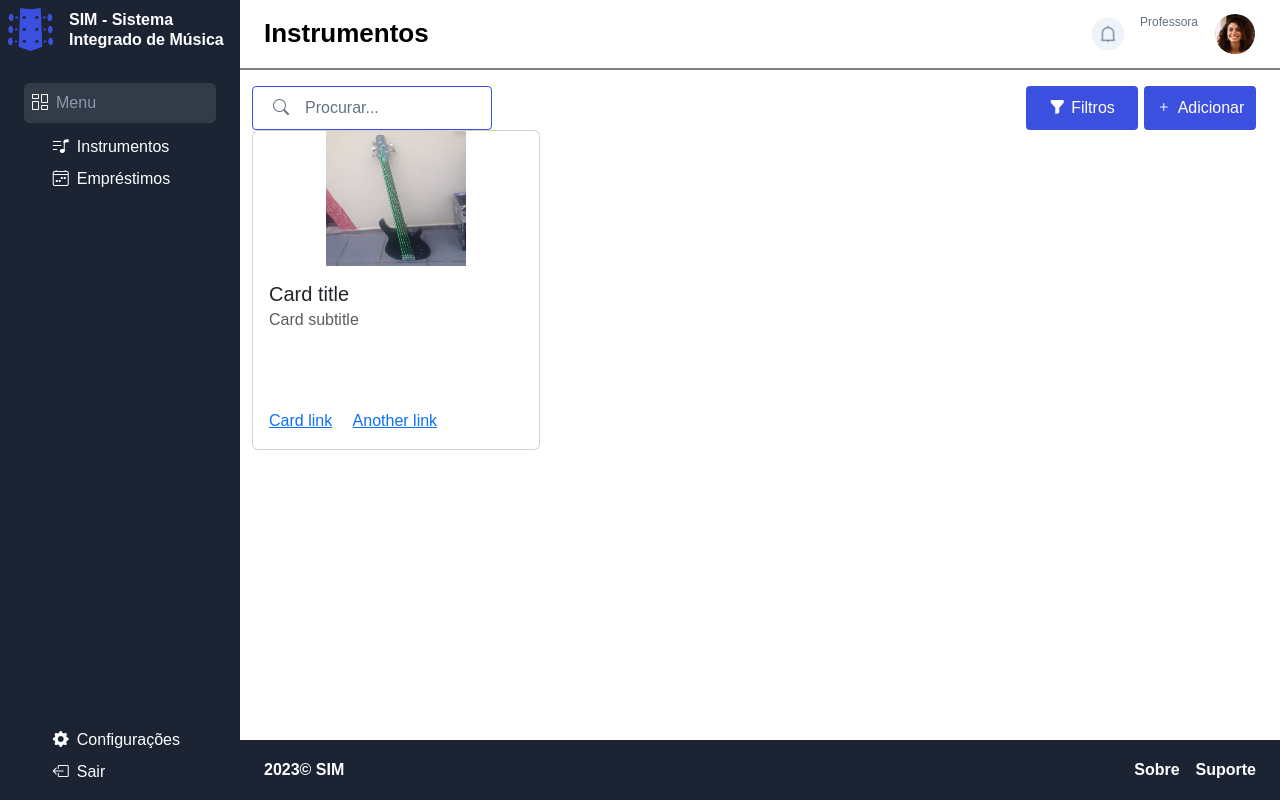
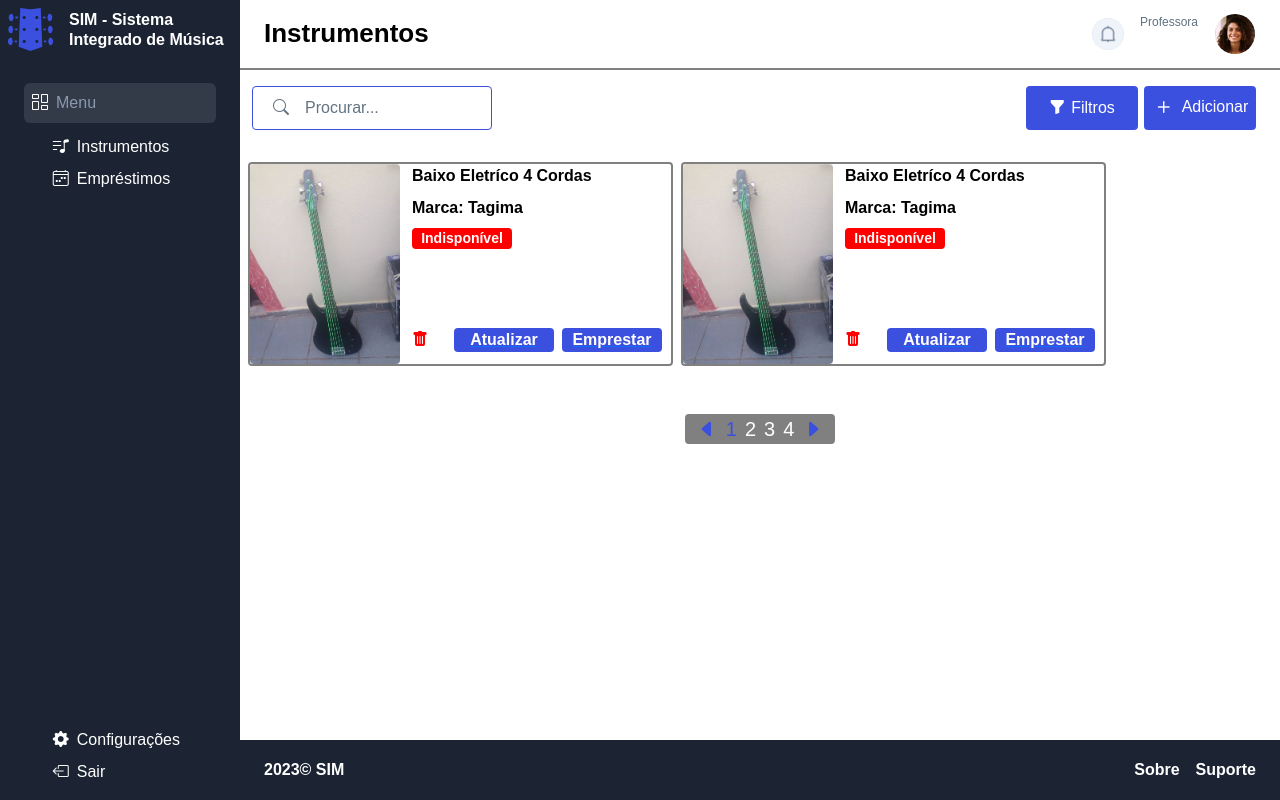
Before and after one commit to DamiaoFilho/Integrador---SIM, a Django app: template sim/instruments/templates/instruments_list.html in a window 1280 px wide. Run offline with Django 4.2, Linux system fonts and the light colour scheme; the template is opened without the code that fills it, so the values that code supplies are empty; some libraries are stand-ins or nearby versions.

Commit message:
listagem finalizada

```diff
--- /dev/null
+++ b/sim/instruments/static/instruments/instrument_cards.css
@@ -0,0 +1,69 @@
+.instrument-card{
+    border: 2px solid grey;
+    display: flex;
+    border-radius: 4px;
+    padding: 0;
+    margin-left: 8px;
+    margin-bottom: 16px;
+    width: 425px;
+}
+.instrument-card i{
+    color: red;
+}
+
+.status-unavaible{
+    background-color: red;
+    border-radius: 4px;
+    font-weight: bold;
+    font-size: 14px;
+}
+.status-avaible{
+    background-color: red;
+    border-radius: 4px;
+    font-weight: bold;
+    font-size: 14px;
+}
+.card-status{
+    width: 100px;
+    display: flex;
+    justify-content: center;
+}
+
+.card-info{
+    margin-left: 12px;
+    display: flex;
+    flex-direction: column;
+    gap: 8px;
+}
+.instrument-card img{
+    border-radius: 4px;
+    height: 200px;
+}
+.card-title p{
+    font-weight: bold;
+    color: black;
+}
+.card-brand p{
+    font-weight: bold;
+    color: black;
+}
+.actions-buttons{
+    display: flex;
+    gap: 8px;
+}
+.delete-button i{
+    font-size: 16px;
+}
+.card-buttons{
+    margin-top: auto;
+    margin-bottom: 12px;
+    display: flex;
+    width: 250px;
+    gap: 12px;
+    justify-content: space-between;
+}
+
+.card-button p{
+    color: white;
+    font-weight: bold;
+}
--- a/sim/instruments/static/instruments/instruments.css
+++ b/sim/instruments/static/instruments/instruments.css
@@ -1,3 +1,5 @@
+/* page-layout */
+
 .instrument-item{
     display: flex;
     align-items: center;
@@ -7,3 +9,56 @@
     width: 140px;
     height: 135px;
 }
+
+.list-content{
+    margin-top: 32px;
+}
+.list-content-main{
+    margin-right: 8px;
+}
+
+/*pagination*/
+
+.pagination{
+    border-radius: 4px;
+    display: flex;
+    justify-content: center;
+}
+
+.pagination-items{
+    width: 150px;
+    display: flex;
+    background-color: grey;
+    border-radius: 4px;
+    justify-content: space-around;
+    gap: 8px;
+}
+
+.selected{
+    color: #3C50E0;
+}
+
+.left-arrow i{
+    font-size: 20px;
+    color: #3C50E0;
+}
+.right-arrow i{
+    font-size: 20px;
+    color: #3C50E0;
+}
+
+.pages{
+    display: flex;
+    gap: 8px;
+}
+.pages p{
+    font-size: 20px;
+}
+
+.card-button{
+    display: flex;
+    justify-content: center;
+    background-color: #3C50E0;
+    border-radius: 4px;
+    width: 100px;
+}
--- a/sim/instruments/templates/instruments_list.html
+++ b/sim/instruments/templates/instruments_list.html
@@ -4,6 +4,7 @@
 {% block css %}
 {{ block.super }}
 <link rel="stylesheet" href="{% static 'instruments\instruments.css' %}">
+<link rel="stylesheet" href="{% static 'instruments\instrument_cards.css' %}">
 {% endblock %}
 
 {% block page_name %}
@@ -12,24 +13,89 @@ Instrumentos
 
 {% block content %}
 {{ block.super }}
-<div class="list-content">
+<div class="list-content list-content-main">
     <div class="row">
-        <section class="col">
-            <div class="instrument-item card" style="width: 18rem; display: flex;">
-                <div>
-                    <img src="{% static 'images/instruments/baixo_usado.webp' %}" alt="">
+        <section class="instrument-card col-md-4">
+            <div class="instrument-card-img">
+                <img src="{% static 'images\instruments\baixo_usado.webp' %}" alt="">
+            </div>
+            <div class="card-info">
+                <div class="card-title">
+                    <p>Baixo Eletríco 4 Cordas</p>
                 </div>
-                <div class="card-body">
-                  <h5 class="card-title">Card title</h5>
-                  <h6 class="card-subtitle mb-2 text-muted">Card subtitle</h6>
-                  <p class="card-text">Some quick example text to build on the card title and make up the bulk of the card's content.</p>
-                  <a href="#" class="card-link">Card link</a>
-                  <a href="#" class="card-link">Another link</a>
+                <div class="card-brand">
+                    <p>Marca: Tagima</p>
+                </div>
+                <div class="card-status status-unavaible">
+                    <p>Indisponível</p>
+                </div>
+                <div class="card-buttons">
+                    <div class="delete-button">
+                        <a href=""><i class="bi bi-trash-fill"></i></a>
+                    </div>
+                    <div class="actions-buttons">
+                        <a href="">
+                            <div class="card-button">
+                                <p>Atualizar</p>
+                            </div>
+                        </a>
+                        <a href="">
+                            <div class="card-button">
+                                <p>Emprestar</p>
+                            </div>
+                        </a>
+                    </div>
+                </div>
+            </div>
+        </section>
+        <section class="instrument-card col-md-4">
+            <div class="instrument-card-img">
+                <img src="{% static 'images\instruments\baixo_usado.webp' %}" alt="">
+            </div>
+            <div class="card-info">
+                <div class="card-title">
+                    <p>Baixo Eletríco 4 Cordas</p>
+                </div>
+                <div class="card-brand">
+                    <p>Marca: Tagima</p>
+                </div>
+                <div class="card-status status-unavaible">
+                    <p>Indisponível</p>
+                </div>
+                <div class="card-buttons">
+                    <div class="delete-button">
+                        <a href=""><i class="bi bi-trash-fill"></i></a>
+                    </div>
+                    <div class="actions-buttons">
+                        <a href="">
+                            <div class="card-button">
+                                <p>Atualizar</p>
+                            </div>
+                        </a>
+                        <a href="">
+                            <div class="card-button">
+                                <p>Emprestar</p>
+                            </div>
+                        </a>
+                    </div>
                 </div>
             </div>
         </section>
     </div>
 </div>
-
+<div class="list-content">
+    <div class="row pagination">
+        <div class="pagination-items">
+            <div class="left-arrow"><i class="bi bi-caret-left-fill"></i></div>
+            <div class="pages">
+                <p class="selected">1</p>
+                <p>2</p>
+                <p>3</p>
+                <p>4</p>
+            </div>
+            <div class="right-arrow"><i class="bi bi-caret-right-fill"></i></div>
+        </div>
+    </div>
+</div>
 
 {% endblock %}
--- a/sim/static/css/list.css
+++ b/sim/static/css/list.css
@@ -60,5 +60,12 @@
     width: 100%;
     display: flex;
     justify-content: center;
+    align-items: center;
     gap: 6px;
 }
+.add-button i{
+    font-size: 24px;
+}
+.add-button p{
+    padding-bottom: 2px;
+}
--- a/sim/templates/pages/list.html
+++ b/sim/templates/pages/list.html
@@ -21,7 +21,7 @@
                     <p>Filtros</p>
                 </div>
             </div>
-            <div class="button">
+            <div class="button add-button">
                 <div class="button-content">
                     <i class="bi bi-plus"></i>
                     <p>Adicionar</p>
```
